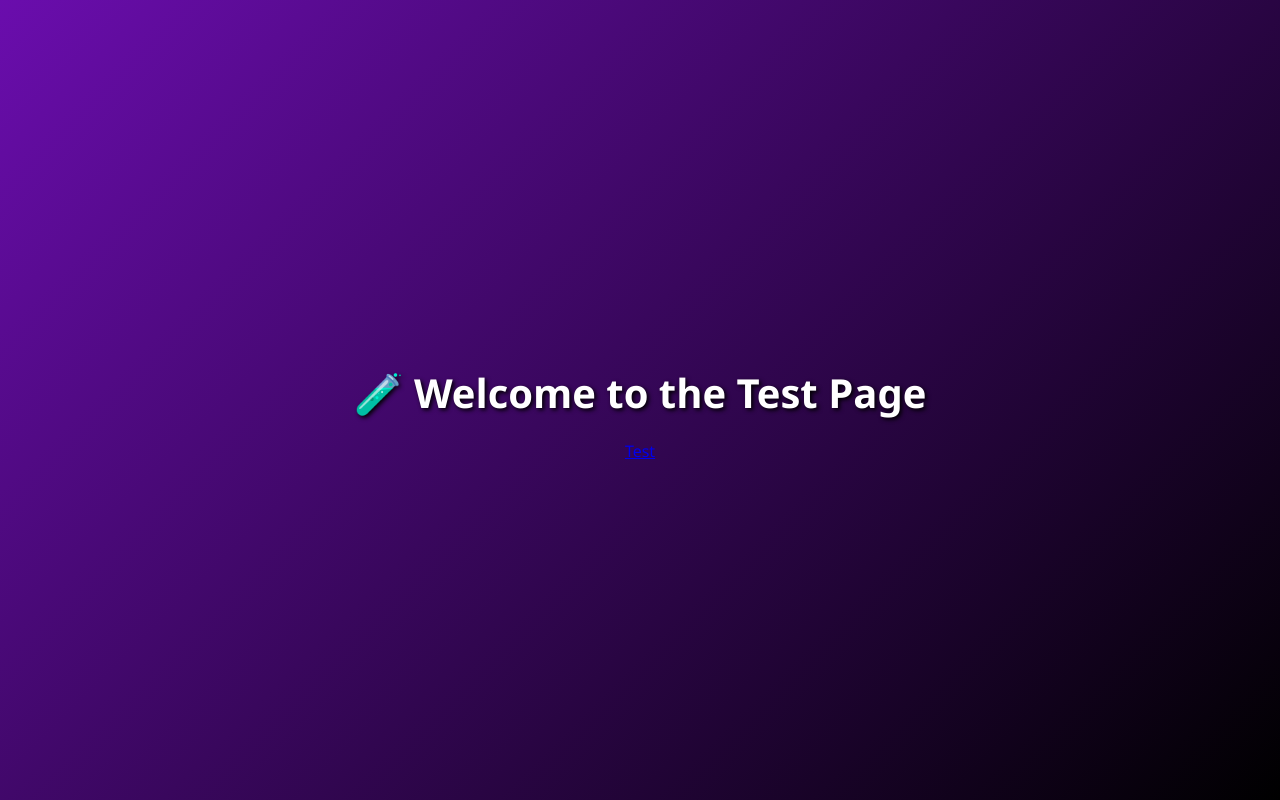
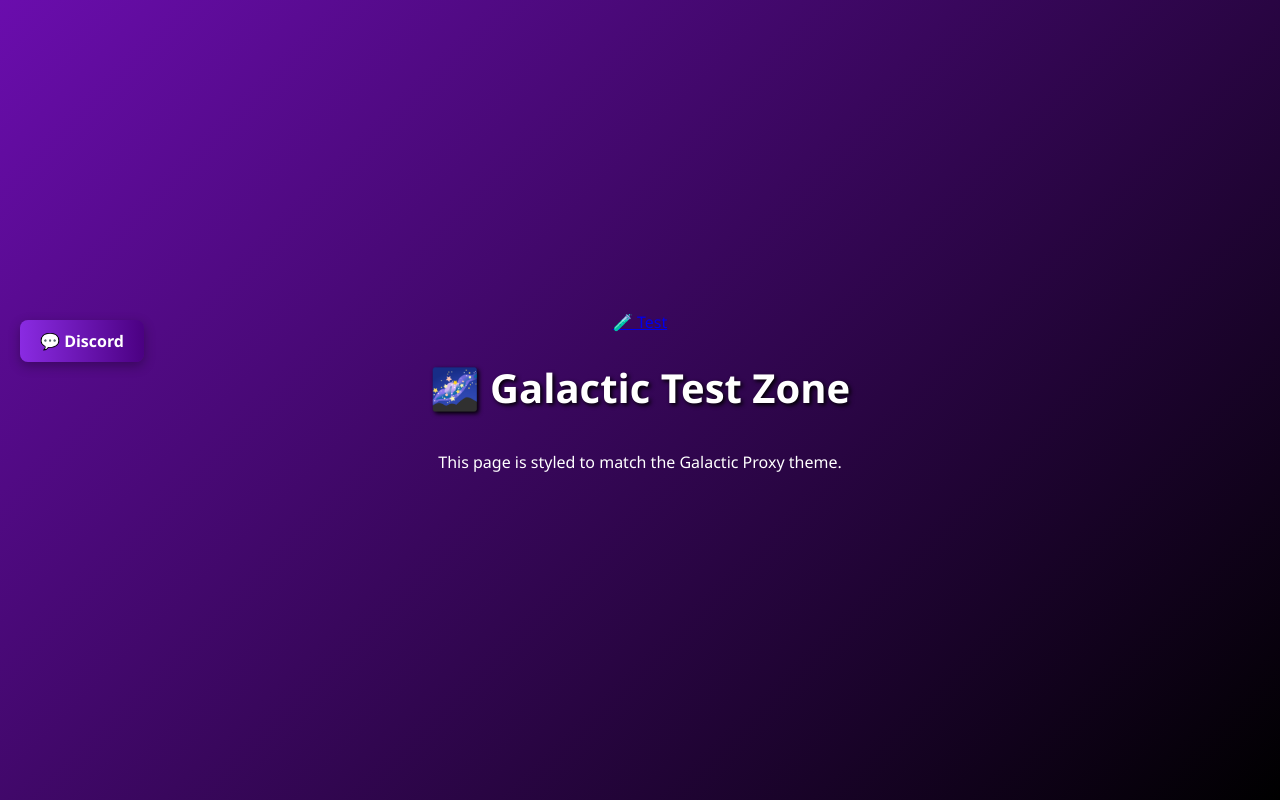
Before and after one commit to crownytrex/Galactic-Proxy, a plain HTML site: page test.html in a window 1280 px wide. Drawn offline with Linux system fonts and the light colour scheme.

Commit message:
Update test.html

```diff
--- a/test.html
+++ b/test.html
@@ -6,14 +6,12 @@
   <title>Test Page</title>
   <link rel="stylesheet" href="style.css" />
 </head>
-  <head>
-  <meta charset="UTF-8" />
-  <meta name="viewport" content="width=device-width, initial-scale=1.0" />
-  <title>Test Page</title>
-  <link rel="stylesheet" href="style.css" />
-</head>
 <body>
-  <h1>🧪 Welcome to the Test Page</h1>
-  <a href="test.html" class="test-btn">Test</a>
+  <a href="https://discord.gg/Bg5TrNasHP" target="_blank" class="discord-btn">💬 Discord</a>
+
+  <a href="test.html" class="test-btn">🧪 Test</a>
+
+  <h1>🌌 Galactic Test Zone</h1>
+  <p style="text-align: center;">This page is styled to match the Galactic Proxy theme.</p>
 </body>
 </html>
```
